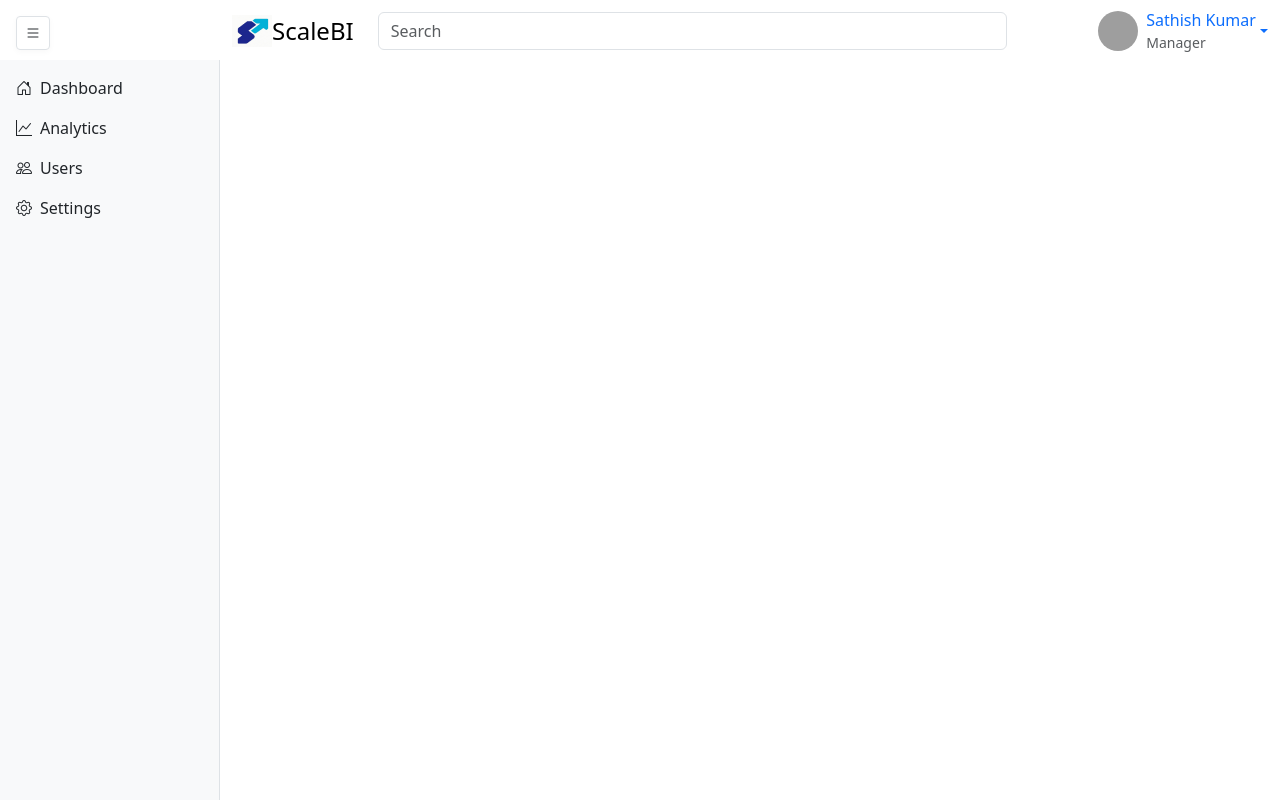
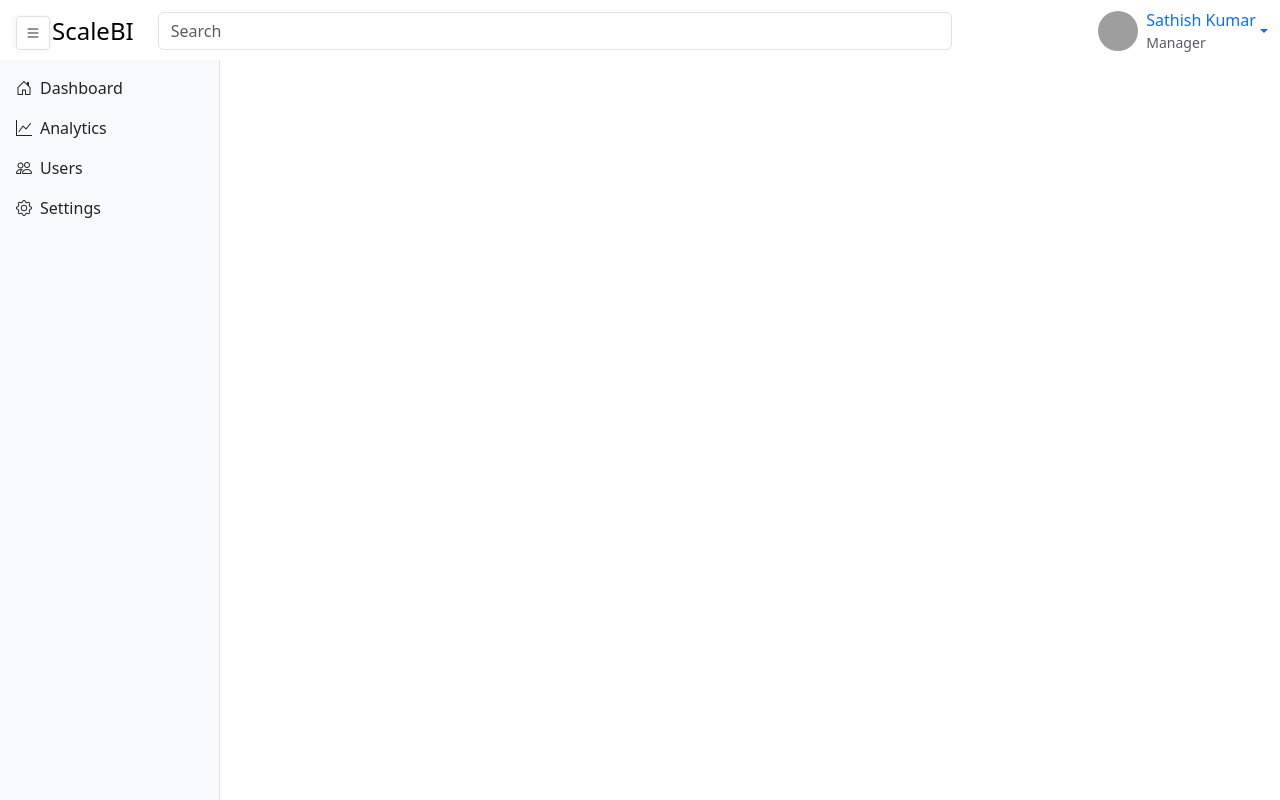
Before and after one commit to Keerthanasri-S/scalebi, a website built with Vite: page index.html in a window 1280 px wide. Built offline with nearby package versions, Linux system fonts and the light colour scheme; grey boxes are pictures that could not be loaded.

Commit message:
Navbar spacing issue is solved

```diff
--- a/src/scss/components/_sidebar.scss
+++ b/src/scss/components/_sidebar.scss
@@ -1,7 +1,4 @@
-body {
-      margin-left: 220px;
-      transition: margin-left 0.2s;
-    }
+
 #sidebarToggle:checked ~ .sidebar {
   width: 60px;
 }
@@ -45,12 +42,14 @@ body {
   border-radius: 0.25rem;
   padding: 0.25rem 0.5rem;
   cursor: pointer;
-      box-shadow: 0 2px 6px rgba(0,0,0,0.03);
+  box-shadow: 0 2px 6px rgba(0, 0, 0, 0.03);
   display: flex;
   align-items: center;
 }
 @media (max-width: 768px) {
-      body, #sidebarToggle:checked ~ .main-content, #sidebarToggle:checked ~ nav {
+  body,
+  #sidebarToggle:checked ~ .main-content,
+  #sidebarToggle:checked ~ nav {
     margin-left: 0 !important;
   }
   .sidebar {
```
Lines whose indentation alone changed are shown as unchanged.
